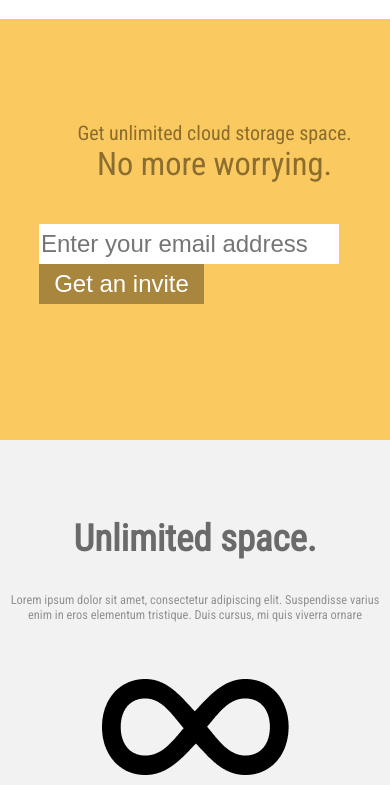
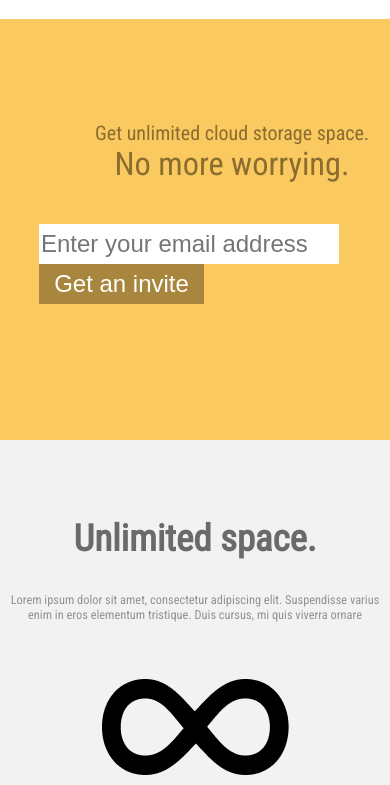
Before and after one commit to Mytsak7444/Website-2, a plain HTML site: page index.html in a window 390 px wide. Shown: the part 59-844 px from the top of the page. Drawn offline with Linux system fonts and the light colour scheme.

Commit message:
new-site

```diff
--- a/style/style.css
+++ b/style/style.css
@@ -213,10 +213,14 @@ body{
    }
 }
 @media(max-width: 490px){
+   .header__inner{
+      padding-left: 10%;
+   }
    .header__title1{
+      padding-left: 10%;
       font-size: 20px;
    }
-   .header__inner{
+   .header__title2{
       padding-left: 10%;
    }
    .footer__list{
```
